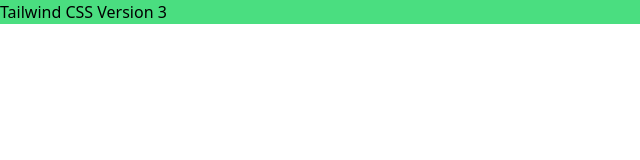
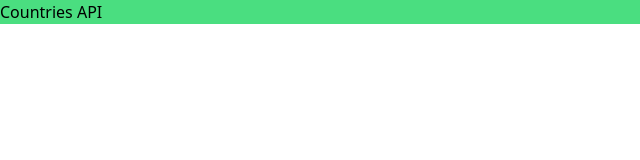
Before and after one commit to belbekyt/Javascript-API, a website: page public/index.html in a window 1280 px wide. Shown: the full height of the page, 0-640 px from the left. Drawn offline with Linux system fonts and the light colour scheme.

Commit message:
Add files via upload

```diff
--- a/public/index.html
+++ b/public/index.html
@@ -9,7 +9,7 @@
 </head>
 <body>
     <div class="bg-green-400">
-        <p class="">Tailwind CSS Version 3</p>
+        <h1 class="">Countries API</h1>
     </div>
 </body>
 </html>
```
